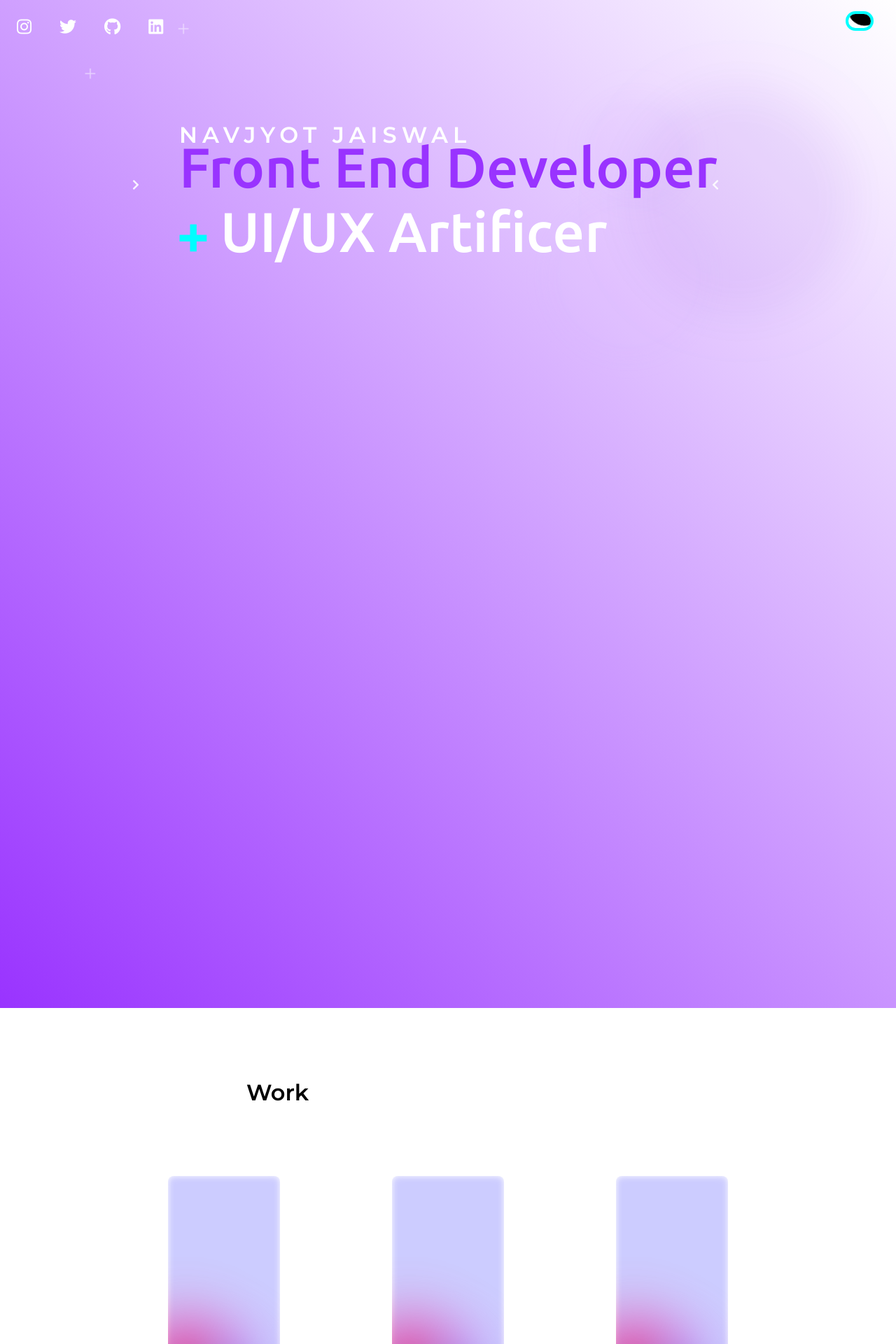
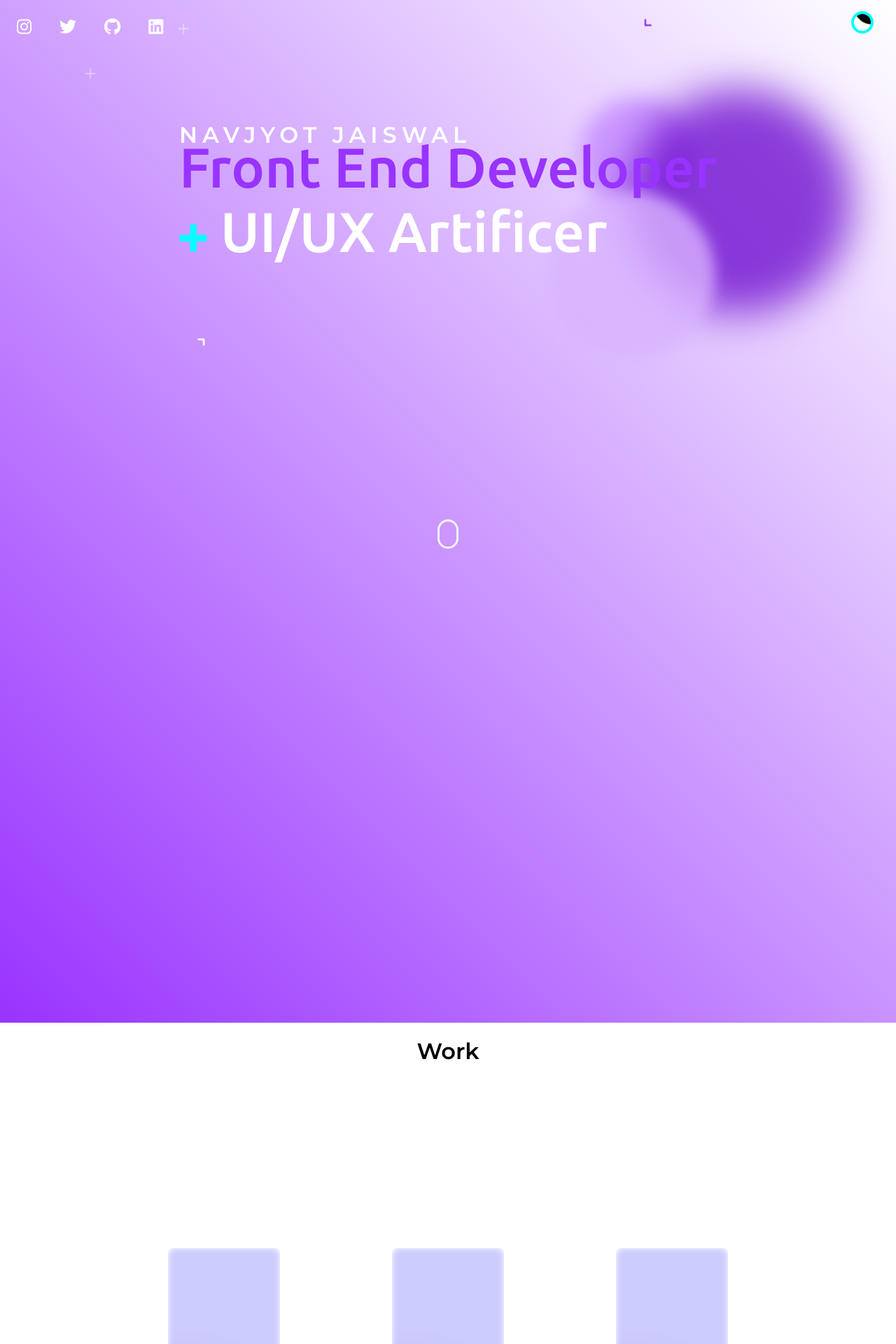
Before and after one commit to styp3r/naviportfolio, a React (Create React App) app: page / in a window 1280 px wide. Shown: the top 1920 px of the page at 70% size. Built offline with nearby package versions, Linux system fonts and the light colour scheme.

Commit message:
refactor code

```diff
--- a/src/index.css
+++ b/src/index.css
@@ -76,10 +76,6 @@ code {
   color: #ffffff;
 }
 
-#wrapper {
-  overflow: hidden;
-}
-
 #heroBox{
   position: absolute;
   top: 11vmax;
@@ -125,7 +121,7 @@ code {
   left: 0;
   top: -10vmin;
   transform: rotate(45deg);
-  animation: 1s 1s crossReveal, 0.5s 2.3s crossRight, 0.5s 5s crossLeft;
+  animation: 1s 0.5s crossReveal, 0.5s 1s crossRight, 0.5s 2s crossLeft;
   animation-fill-mode: forwards;
 }
 
@@ -172,7 +168,7 @@ code {
   top: -5vmin;
   left: 18.5vmax;
   opacity: 0.5;
-  animation: 0.5s 5s cross1Down;
+  animation: 0.5s 2s cross1Down;
   animation-fill-mode: forwards;
 }
 
@@ -192,7 +188,7 @@ code {
   font-size: 3vmin;
   left: 3vmin;
   top: -10vmin;
-  animation: 0.2s 2.5s dropDown;
+  animation: 0.2s 2s dropDown;
   animation-fill-mode: forwards;
 }
 
@@ -269,7 +265,7 @@ code {
   opacity: 0;
   border-radius: 100%;
   z-index: 0;
-  animation: 8s 5s blobAppear, 10s infinite rotateBlob;
+  animation: 8s 1s blobAppear, 10s infinite rotateBlob;
   animation-fill-mode: forwards;
 }
 
@@ -285,7 +281,7 @@ code {
   background-color: #6600cc;
   border-radius: 100%;
   z-index: 0;
-  animation: 7s 5s blobAppear, 13s infinite rotateBlobReverse;
+  animation: 7s 1s blobAppear, 13s infinite rotateBlobReverse;
   animation-fill-mode: forwards;
 }
 
@@ -301,7 +297,7 @@ code {
   border-radius: 100%;
   z-index: 0;
   transform-origin: 16vmin 16vmin;
-  animation: 6s 5s blobAppear, 9s infinite rotateBlob;
+  animation: 6s 1s blobAppear, 9s infinite rotateBlob;
   animation-fill-mode: forwards;
 }
 
@@ -336,8 +332,8 @@ code {
   position: absolute;
   right: -10vmin;
   top: 2vmin;
-  width: 4vmin;
-  height: 2.5vmin;
+  width: 3vmin;
+  height: 3vmin;
   background-color: #ffffff;
   cursor: pointer;
   border-radius: 5vmin;
@@ -348,7 +344,7 @@ code {
   overflow: hidden;
   justify-content: center;
   align-items: center;
-  animation: 1s 4s dropDownToggle;
+  animation: 1s 1s dropDownToggle;
   animation-fill-mode: forwards;
 }
 
@@ -387,7 +383,7 @@ code {
   opacity: 0;
   color: #ffffff;
   transform-origin: 25vmax;
-  animation: 1s 5s arrowRightAppear, 0.5s 8s 1 rotateBottomLeft;
+  animation: 1s 1s arrowRightAppear, 0.5s 2.5s 1 rotateBottomLeft;
   animation-fill-mode: forwards;
 }
 
@@ -418,7 +414,7 @@ code {
   color: #ffffff;
   opacity: 0;
   transform-origin: -25vmax;
-  animation: 1s 5s arrowLeftAppear, 0.5s 8s 1 rotateTopRight;
+  animation: 1s 1s arrowLeftAppear, 0.5s 2.5s 1 rotateTopRight;
   animation-fill-mode: forwards;
 }
 
@@ -458,7 +454,7 @@ code {
   z-index: 1;
   justify-content: center;
   align-content: center;
-  animation: 1s 7s 1 mouseAppear;
+  animation: 1s 4s 1 mouseAppear;
   animation-fill-mode: forwards;
 }
 
@@ -496,47 +492,11 @@ code {
   }
 }
 
-#bigCircle{
-  position: relative;
-  left: 15%;
-  top: -40rem;
-  width: 90vmax;
-  height: 90vmax;
-  opacity: 0;
-  filter: blur(7px);
-  animation: 6s 8s bigCircleAppear, 60s infinite linear rotateBigCircle;
-  animation-fill-mode: forwards;
-}
-
-@keyframes bigCircleAppear{
-  0%{
-    opacity: 0;
-  }
-  100%{
-    opacity: 0.5;
-  }
-}
-
-@keyframes rotateBigCircle{
-  0%{
-    transform: rotate(0deg);
-  }
-  100%{
-    transform: rotate(360deg);
-  }
-}
-
 #workContainer{
   position: relative;
   width: 100%;
   height: 50vmax;
   background-color: #ffffff;
-}
-
-#workTitle{
-  position: absolute;
-  left: 22rem;
-  top: 5rem;
 }
 
 #ProjectItemContainer{
@@ -601,3 +561,10 @@ code {
   box-shadow: 0 0 4rem 1rem #00ffcc;
   border-radius: 100%;
 }
+
+#contactContainer{
+  position: relative;
+  width: 100%;
+  height: 50vmax;
+  background-color: #ffffff;
+}
```
